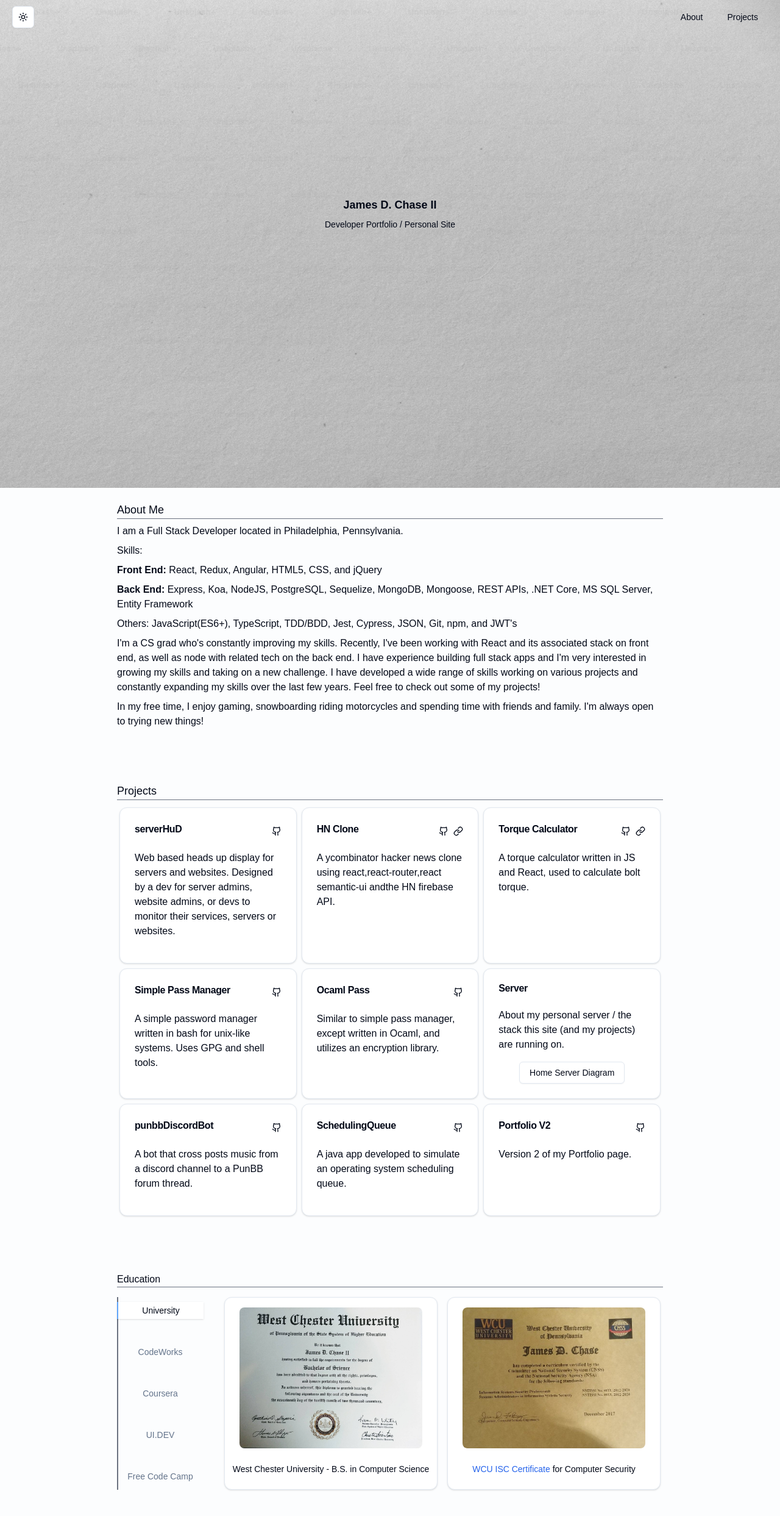
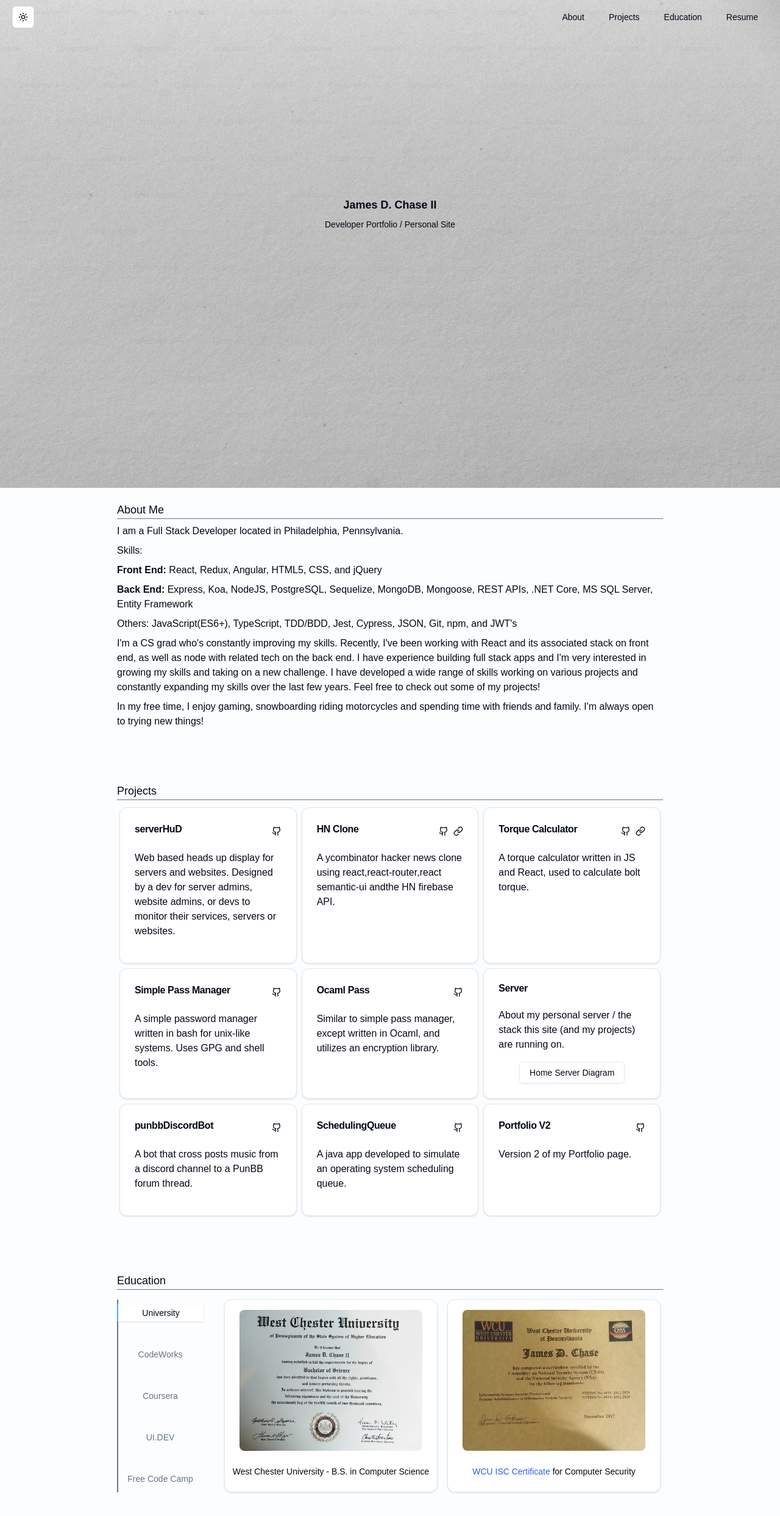
Before and after one commit to Jchase2/portfolio-v3, a Next.js app: page / in a window 1280 px wide. Shown: the top 2486 px of the page at 61% size. Built offline with nearby package versions, Linux system fonts and the light colour scheme.

Commit message:
Added fade in animation for the home page sections when you scroll into view.

```diff
--- a/package.json
+++ b/package.json
@@ -21,6 +21,8 @@
     "next-themes": "^0.4.4",
     "react": "^19.0.0",
     "react-dom": "^19.0.0",
+    "react-intersection-observer": "^9.14.1",
+    "react-pdf": "^9.2.1",
     "tailwind-merge": "^2.5.5",
     "tailwindcss-animate": "^1.0.7"
   },
--- a/src/app/home/education.tsx
+++ b/src/app/home/education.tsx
@@ -18,7 +18,7 @@ import { EducationCard } from "./educationCard";
 const Education = () => {
   return (
     <div id="education" className="w-full max-w-4xl justify-center">
-      <h1>Education</h1>
+      <h2 className="text-lg">Education</h2>
       <Separator className="bg-gray-500" />
       <Tabs defaultValue="University" className="flex mt-4">
         <TabsList className="flex-col h-fit bg-transparent space-y-10 p-2 mr-4 w-28 md:w-32 lg:w-40 lg:min-w-40 border-l-2 border-gray-500 rounded-none">
--- a/src/app/page.tsx
+++ b/src/app/page.tsx
@@ -6,9 +6,27 @@ import { useTheme } from "next-themes";
 import { useEffect, useState } from "react";
 import { Projects } from "./home/projects";
 import { Education } from "./home/education";
-
+import { useInView } from "react-intersection-observer";
 export default function Home() {
   const { theme } = useTheme();
+
+  const [ref, inView] = useInView({
+    /* Optional options */
+    threshold: 0.3,
+    triggerOnce: true,
+  });
+
+  const [ref2, inView2] = useInView({
+    /* Optional options */
+    threshold: 0.3,
+    triggerOnce: true,
+  });
+
+  const [ref3, inView3] = useInView({
+    /* Optional options */
+    threshold: 0.3,
+    triggerOnce: true,
+  });
 
   const [mounted, setMounted] = useState(false);
 
@@ -45,13 +63,28 @@ export default function Home() {
           <p className="text-sm">Developer Portfolio / Personal Site</p>
         </div>
       </section>
-      <div className="flex justify-center">
+      <div
+        ref={ref}
+        className={`flex justify-center transition-opacity ease-in duration-700 ${
+          inView ? "opacity-100" : "opacity-0"
+        }`}
+      >
         <About />
       </div>
-      <div className="flex justify-center mt-20">
+      <div
+        ref={ref2}
+        className={`flex justify-center mt-20 transition-opacity ease-in duration-700 ${
+          inView2 ? "opacity-100" : "opacity-0"
+        }`}
+      >
         <Projects />
       </div>
-      <div className="flex justify-center mt-20">
+      <div
+        ref={ref3}
+        className={`flex justify-center mt-20 transition-opacity ease-in duration-700 ${
+          inView3 ? "opacity-100" : "opacity-0"
+        }`}
+      >
         <Education />
       </div>
     </div>
--- a/src/components/header.tsx
+++ b/src/components/header.tsx
@@ -15,6 +15,18 @@ const Header = () => {
         <Link href="#projects" className={buttonVariants({ variant: "ghost" })}>
           Projects
         </Link>
+        <Link
+          href="#education"
+          className={buttonVariants({ variant: "ghost" })}
+        >
+          Education
+        </Link>
+        <Link
+          href="/JamesChase2Resume.pdf"
+          className={buttonVariants({ variant: "ghost" })}
+        >
+          Resume
+        </Link>
       </div>
     </nav>
   );
```
Also changed, not shown: 1 other file (tests, documents, lock files or other folders).
